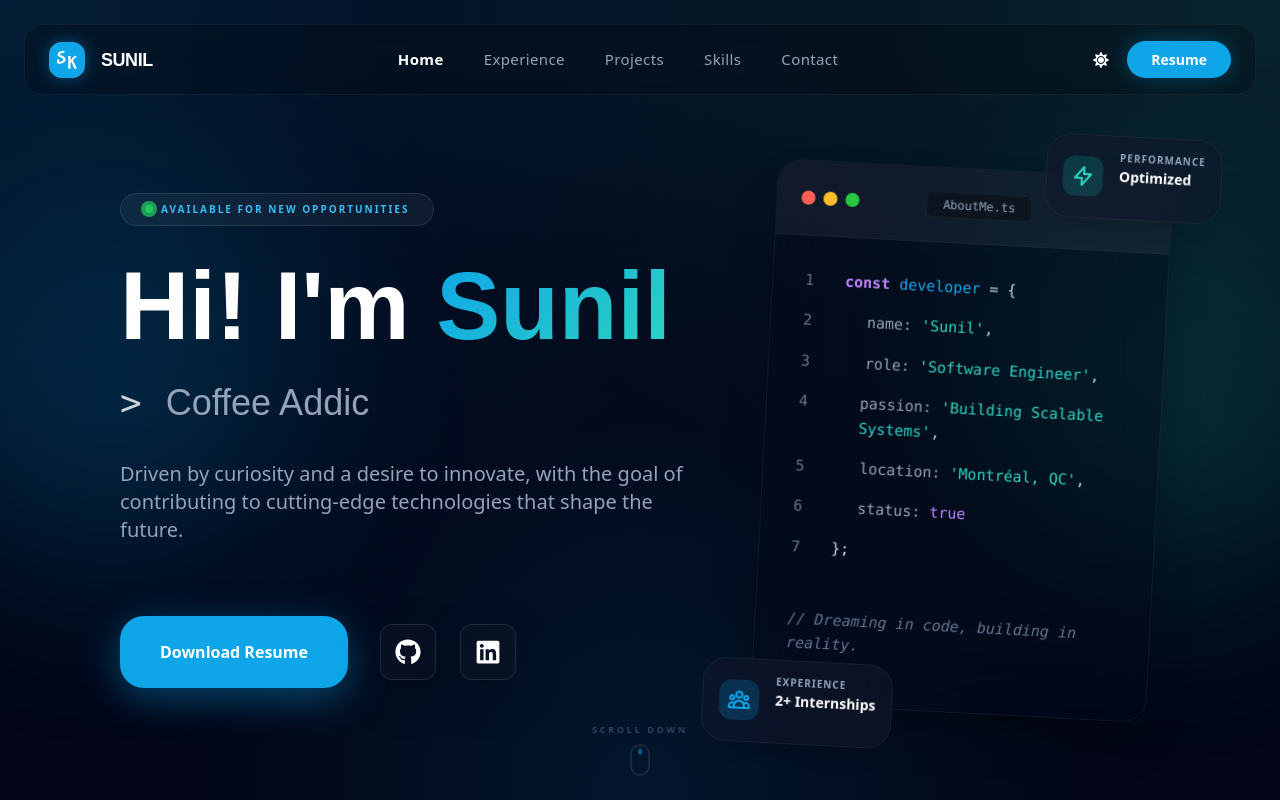
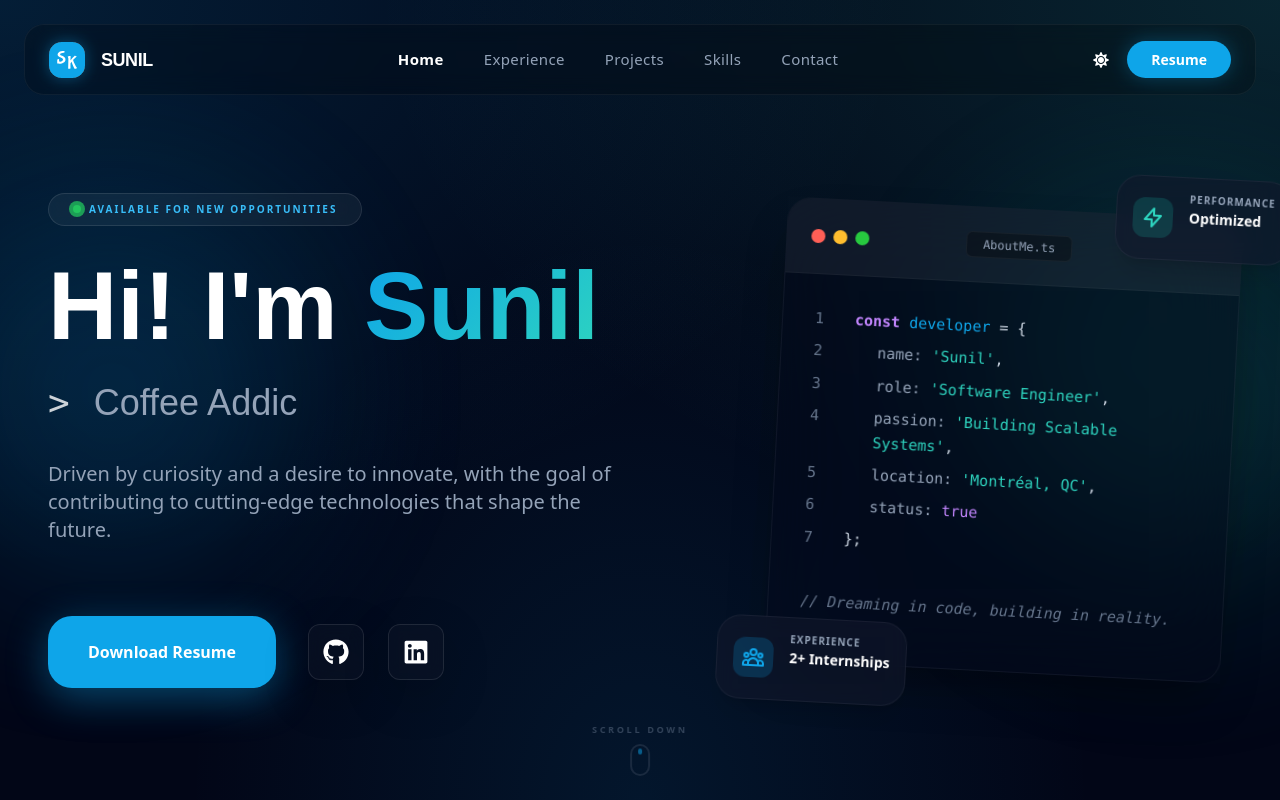
Before and after one commit to hulksunil/My-Portfolio, a React (Create React App) app: page / in a window 1280 px wide. Shown: the top 800 px of the page. Built offline with nearby package versions, Linux system fonts and the light colour scheme.

Commit message:
shrunk the code window a bit

```diff
--- a/src/components/CodeWindow.js
+++ b/src/components/CodeWindow.js
@@ -22,43 +22,43 @@ const CodeWindow = () => {
                 <div className="p-8 font-mono text-[13px] md:text-[15px] leading-relaxed">
                     <div className="flex gap-4 text-slate-600 dark:text-slate-300">
                         <span className="text-slate-400 dark:text-slate-500 w-4">1</span>
-                        <p>
+                        <p className="mb-2 md:mb-4 lg:mb-8">
                             <span className="text-purple-600 dark:text-purple-400 font-bold">const</span> <span className="text-[#0ea5e9]">developer</span> <span className="">=</span> <span className="">{'{'}</span>
                         </p>
                     </div>
                     <div className="flex gap-4">
                         <span className="text-slate-400 dark:text-slate-500 w-4">2</span>
-                        <p className="pl-6">
+                        <p className="pl-6 mb-2 md:mb-4 lg:mb-8">
                             <span className="text-slate-500 dark:text-slate-400">name:</span> <span className="text-teal-600 dark:text-teal-400">'Sunil'</span><span className="text-slate-400 dark:text-slate-300">,</span>
                         </p>
                     </div>
                     <div className="flex gap-4">
                         <span className="text-slate-400 dark:text-slate-500 w-4">3</span>
-                        <p className="pl-6">
+                        <p className="pl-6 mb-2 md:mb-4 lg:mb-8">
                             <span className="text-slate-500 dark:text-slate-400">role:</span> <span className="text-teal-600 dark:text-teal-400">'Software Engineer'</span><span className="text-slate-400 dark:text-slate-300">,</span>
                         </p>
                     </div>
                     <div className="flex gap-4">
                         <span className="text-slate-400 dark:text-slate-500 w-4">4</span>
-                        <p className="pl-6">
+                        <p className="pl-6 mb-2 md:mb-4 lg:mb-8">
                             <span className="text-slate-500 dark:text-slate-400">passion:</span> <span className="text-teal-600 dark:text-teal-400">'Building Scalable Systems'</span><span className="text-slate-400 dark:text-slate-300">,</span>
                         </p>
                     </div>
                     <div className="flex gap-4">
                         <span className="text-slate-400 dark:text-slate-500 w-4">5</span>
-                        <p className="pl-6">
+                        <p className="pl-6 mb-2 md:mb-4 lg:mb-8">
                             <span className="text-slate-500 dark:text-slate-400">location:</span> <span className="text-teal-600 dark:text-teal-400">'Montréal, QC'</span><span className="text-slate-400 dark:text-slate-300">,</span>
                         </p>
                     </div>
                     <div className="flex gap-4">
                         <span className="text-slate-400 dark:text-slate-500 w-4">6</span>
-                        <p className="pl-6">
+                        <p className="pl-6 mb-2 md:mb-4 lg:mb-8">
                             <span className="text-slate-500 dark:text-slate-400">status:</span> <span className="text-purple-600 dark:text-purple-400">true</span>
                         </p>
                     </div>
                     <div className="flex gap-4 text-slate-600 dark:text-slate-300">
                         <span className="text-slate-400 dark:text-slate-500 w-4">7</span>
-                        <p>
+                        <p className="mb-2 md:mb-4 lg:mb-8">
                             <span className="">{'}'}</span><span className="">;</span>
                         </p>
                     </div>
--- a/src/components/Intro.js
+++ b/src/components/Intro.js
@@ -66,9 +66,8 @@ const Intro = () => {
   ];
 
   return (
-    <section id="home" className="px-6 sm:px-12 lg:px-24 relative min-h-screen flex items-center justify-center overflow-hidden bg-mesh">
+    <section id="home" className="px-4 sm:px-12 lg:px-24 relative min-h-screen flex items-center justify-center overflow-hidden bg-mesh">
       <BackgroundGradients />
-
 
       <div className="max-w-7xl mx-auto px-6 pt-20 relative z-10 w-full">
         <div className="grid lg:grid-cols-12 gap-16 items-center">
```
